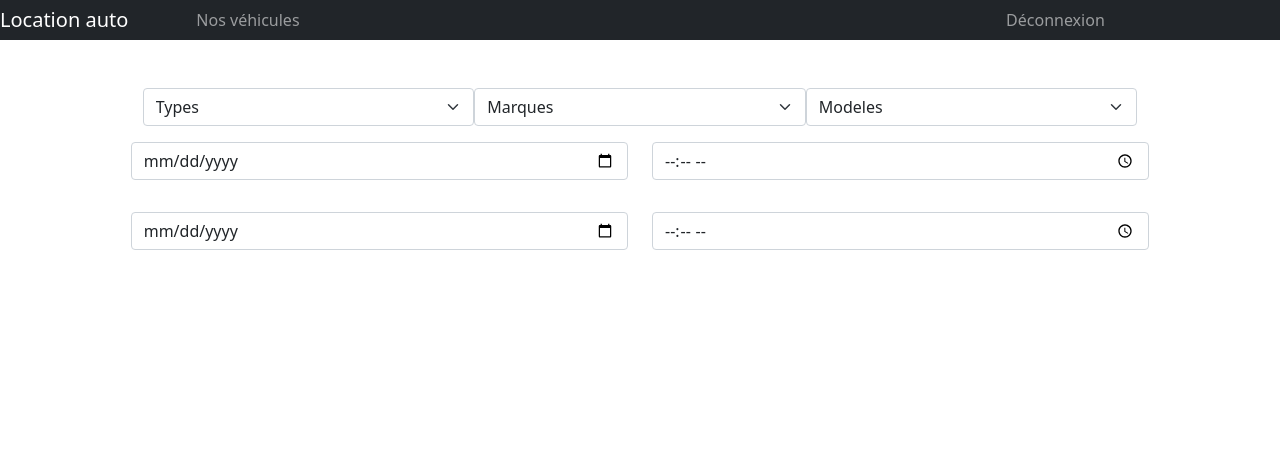
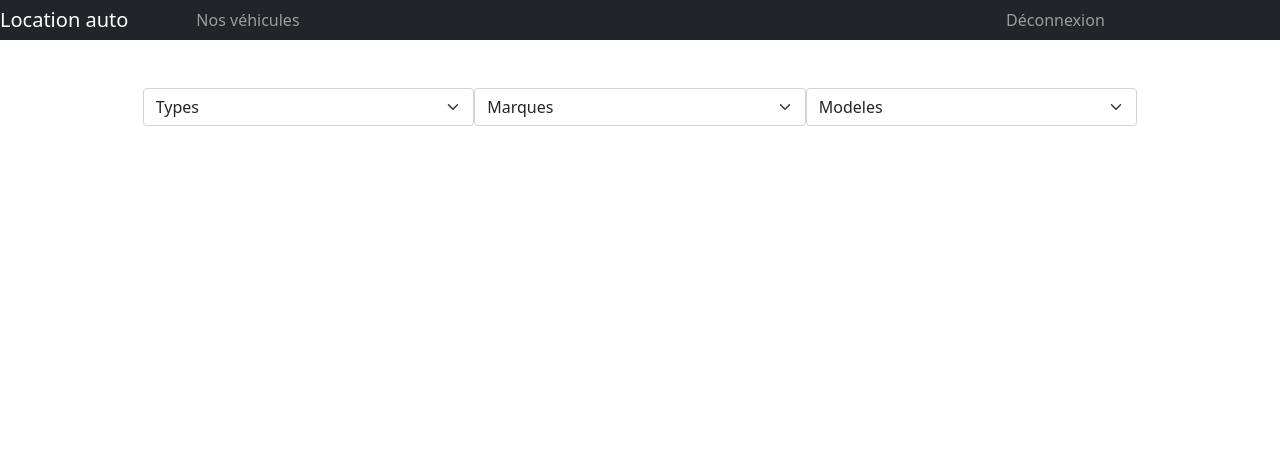
Before and after one commit to arshess/FilRouge, a CodeIgniter app: page /FILROUGE/user/index in a window 1280 px wide. Shown: the top 449 px of the page. Run offline with CodeIgniter, Linux system fonts and the light colour scheme; data that the repository does not hold is empty.

Commit message:
retard commit

```diff
--- a/application/controllers/User.php
+++ b/application/controllers/User.php
@@ -22,8 +22,6 @@ class User extends CI_Controller
 	}
 	public function fetch()
 	{
-		$query = '';
-		$type = '';
 		$this->load->model('user_model');
 		if ($this->input->post('query')) {
 			$query = $this->input->post('query');
@@ -34,7 +32,6 @@ class User extends CI_Controller
 	}
 	public function fetchMarque()
 	{
-		$query = '';
 		$this->load->model('user_model');
 		if ($this->input->post('query')) {
 			$query = $this->input->post('query');
@@ -44,7 +41,6 @@ class User extends CI_Controller
 	}
 	public function getVehicule()
 	{
-		$query = '';
 		$this->load->model('user_model');
 		if ($this->input->post('query')) {
 			$query = $this->input->post('query');
@@ -55,10 +51,9 @@ class User extends CI_Controller
 	}
 	// public function getVehiculeDispo()
 	// {
-
-	// 	$date = '';
-	// 	$query = '';
-	// 	$type = '';
+	// 	$date='2022-12-03 14:00:00';
+	// 	$query=2;
+	// 	$type=3;
 	// 	$this->load->model('user_model');
 	// 	if ($this->input->post('query')) {
 	// 		$query = $this->input->post('query');
--- a/application/models/user_model.php
+++ b/application/models/user_model.php
@@ -53,7 +53,7 @@ class User_model extends CI_Model {
 		$this->db->select('
 		marque.name as name,
 		modele.name as modele,
-		vehicule.doors,fuelType,mileage,horses,productedYear
+		vehicule.doors,fuelType,mileage,horses,productedYear,picture
 		 ');
 		$this->db->from('vehicule');
 		$this->db->join('modele', 'modele.modele_id = vehicule.modele_id');
@@ -68,8 +68,11 @@ class User_model extends CI_Model {
 		return $this->db->get();
 	}
 	// public function getVehiculeDispo($date,$query,$type){
-	// 	$dispo = 4;
-	// 	$date = '';
+	// 	$revision =2;
+	// 	$accidentee = 3;
+	// 	$date='2022-12-03 14:00:00';
+	// 	$query=2;
+	// 	$type=3;
 	// 	$this->db->select('*');
 	// 	$this->db->from('vehicule');
 	// 	$this->db->join('modele', 'modele.modele_id = vehicule.modele_id');
@@ -82,11 +85,12 @@ class User_model extends CI_Model {
 	// 	if($query != ''){
 	// 			$this->db->where('vehicule.type_id',$type);
 	// 			$this->db->where('marque.marque_id',$query);
-	// 			$this->db->where('disponibility.dispo_id',$dispo);
-	// 			$this->db->where('location.expectedReturnDate >',$date);
+	// 			$this->db->where('disponibility.dispo_id !=',$revision);
+	// 			$this->db->where('disponibility.dispo_id !=',$accidentee);
+	// 			$this->db->where('location.expectedReturnDate <',$date);
 	// 	}
 	// 	$this->db->order_by('marque.name','ASC');
-	// 	return $this->db->get();
+	// 	 var_dump( $this->db->get_compiled_select());
 	// }
 
 
--- a/application/views/reservation.php
+++ b/application/views/reservation.php
@@ -19,34 +19,7 @@
         <div class=" row col-4"><select class="form-select" id="result" name="modele">
                 <option>Modeles</option>
             </select></div>
-        <div class="row col-12 mt-3">
-            <p class="col-md-6">
 
-                <?= form_input(['type' => 'date', 'value' => set_value('date'), 'id' => 'dateDepart', 'class' => 'form-control', 'placeholder' => 'Date', 'name' => 'dateDepart']) ?>
-
-                <?= form_error('date') ?>
-            </p>
-
-            <p class="col-md-6">
-                <?= form_input(['type' => 'time', 'value' => set_value('hour'), 'id' => 'hourDepart', 'class' => 'form-control', 'placeholder' => 'Heure', 'name' => 'hourDepart']) ?>
-
-                <?= form_error('hour') ?>
-            </p>
-        </div>
-        <div class="row col-12 mt-3">
-            <p class="col-md-6">
-
-                <?= form_input(['type' => 'date', 'value' => set_value('date'), 'id' => 'date', 'class' => 'form-control', 'placeholder' => 'Date', 'name' => 'dateRetour']) ?>
-
-                <?= form_error('date') ?>
-            </p>
-
-            <p class="col-md-6">
-                <?= form_input(['type' => 'time', 'value' => set_value('hour'), 'id' => 'hour', 'class' => 'form-control', 'placeholder' => 'Heure', 'name' => 'hourRetour']) ?>
-
-                <?= form_error('hour') ?>
-            </p>
-        </div>
         <?= form_close() ?>
         <div class="row col-12">
             <table class="table mt-5" id="getVehicule" name="getVehicule">
--- a/assets/script.js
+++ b/assets/script.js
@@ -119,7 +119,7 @@ $(document).ready(function() {
 
     // function loadVehiculeDispo(date, query, type) {
     //     var type = $('#type').val();
-    //     var query = $('#marque').val();
+    //     var query = $('#resultMarque').val();
 
     //     $.ajax({
     //         url: "http://localhost/FilRouge/index.php/user/getVehiculeDispo",
```
